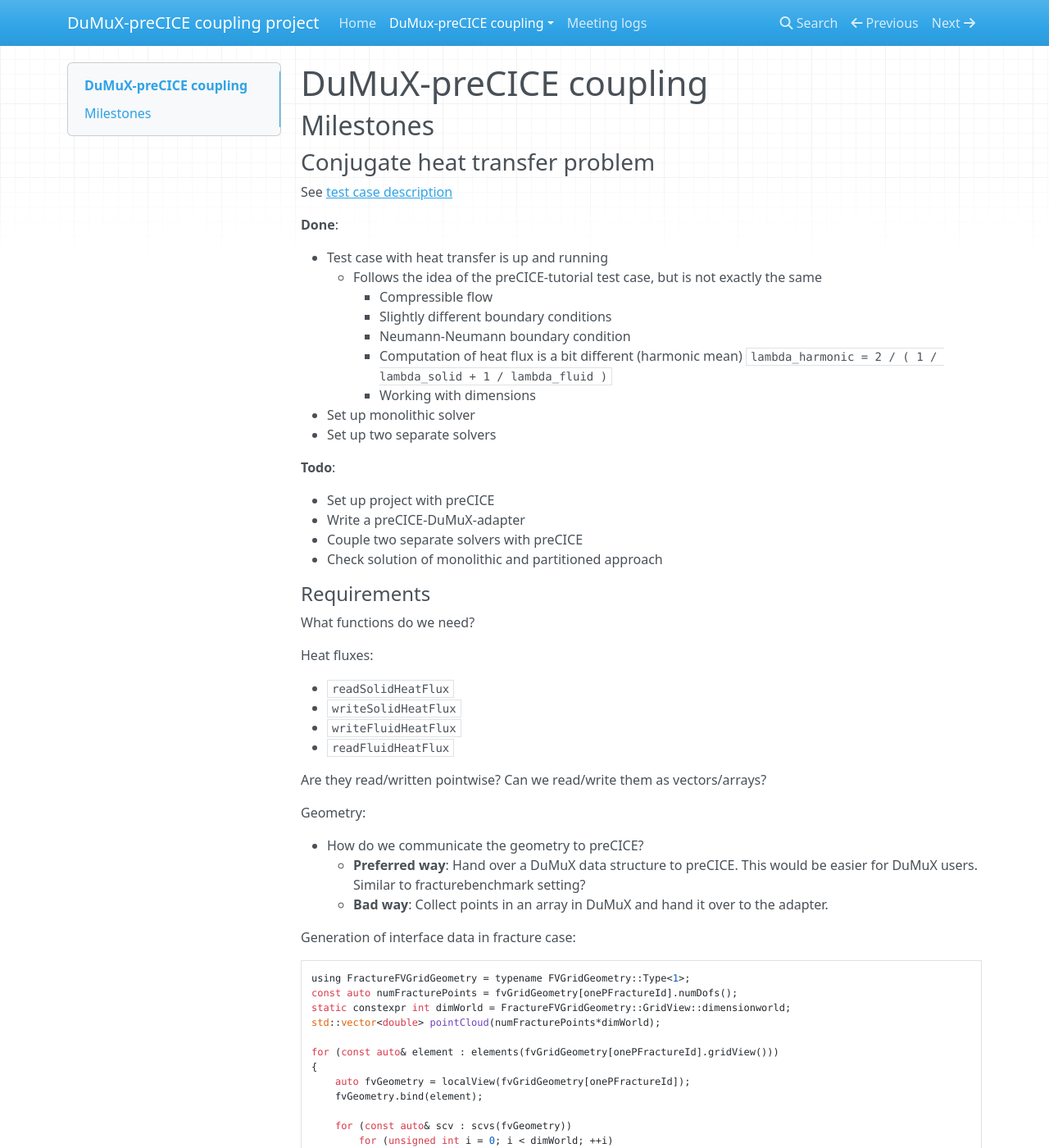
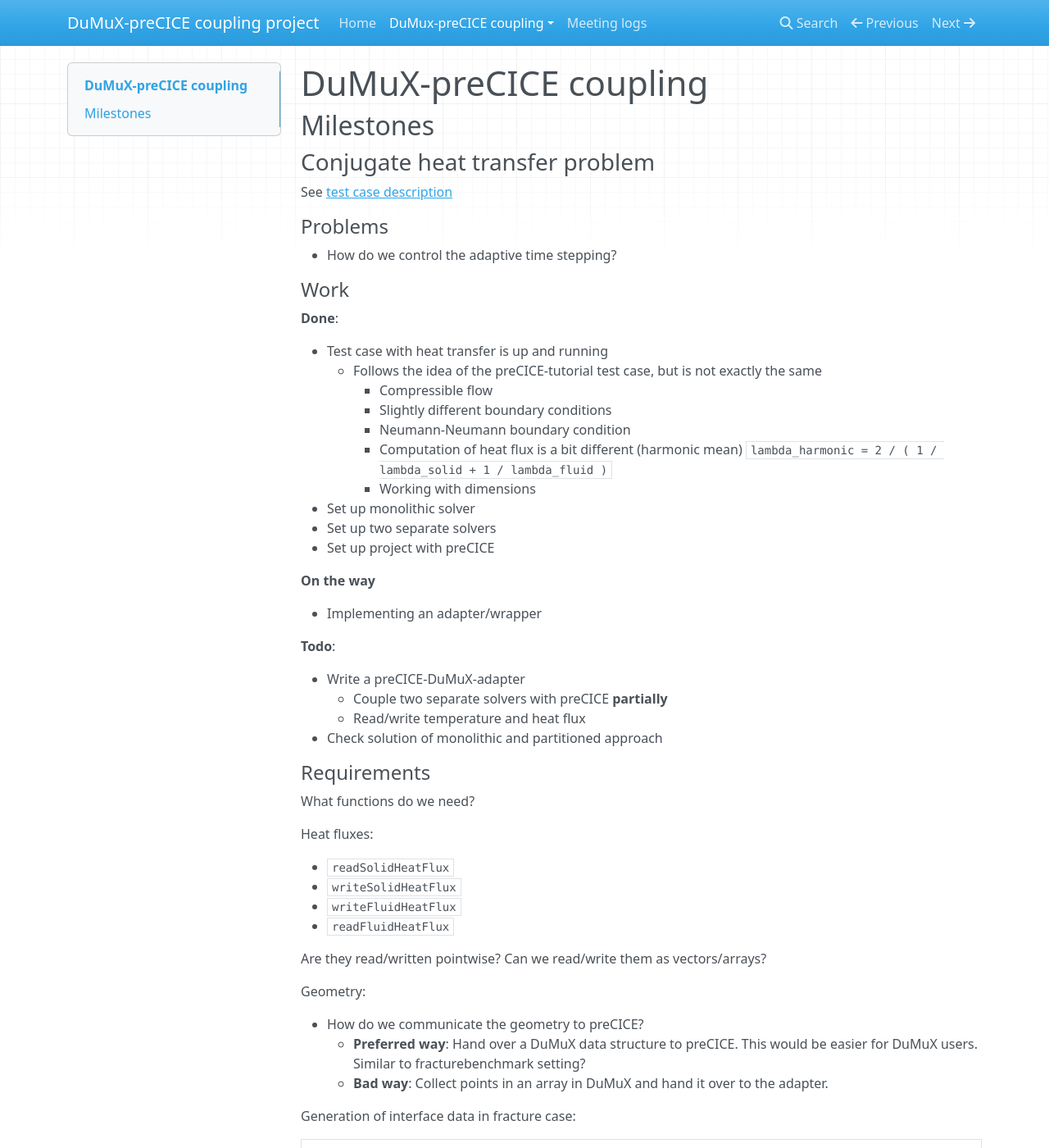
Before and after one commit to precice/dumux-adapter, an MkDocs documentation site: the page built from doc/mkdocs/dumux_precice/docs/dumux_precice_coupling.md, in a window 1280 px wide and 1400 px high. Shown: the whole window at 82% size. Built offline with MkDocs 1.6.1, drawn with Linux system fonts in a browser that asks for light colours; nearby versions of some CDN libraries; old or Windows-style settings are respelled for this version of MkDocs.

Commit message:
updated parts of the documentation

```diff
--- a/doc/mkdocs/dumux_precice/docs/dumux_precice_coupling.md
+++ b/doc/mkdocs/dumux_precice/docs/dumux_precice_coupling.md
@@ -5,6 +5,12 @@
 ### Conjugate heat transfer problem
 
 See [test case description](dumux_test_case.md#conjugate-heat-transfer)
+
+#### Problems
+
+- How do we control the adaptive time stepping?
+
+#### Work
 
 **Done**:
 
@@ -17,12 +23,17 @@
         - Working with dimensions
 - Set up monolithic solver
 - Set up two separate solvers
+- Set up project with preCICE
+
+**On the way**
+
+- Implementing an adapter/wrapper
 
 **Todo**:
 
-- Set up project with preCICE
 - Write a preCICE-DuMuX-adapter
-- Couple two separate solvers with preCICE
+    - Couple two separate solvers with preCICE **partially**
+    - Read/write temperature and heat flux
 - Check solution of monolithic and partitioned approach
 
 #### Requirements
```
